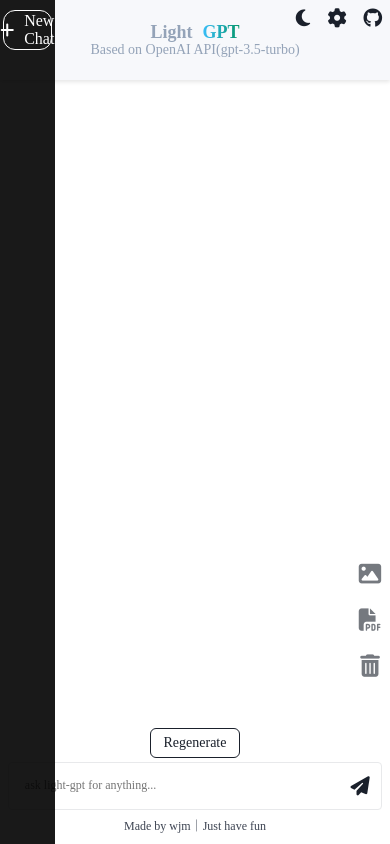
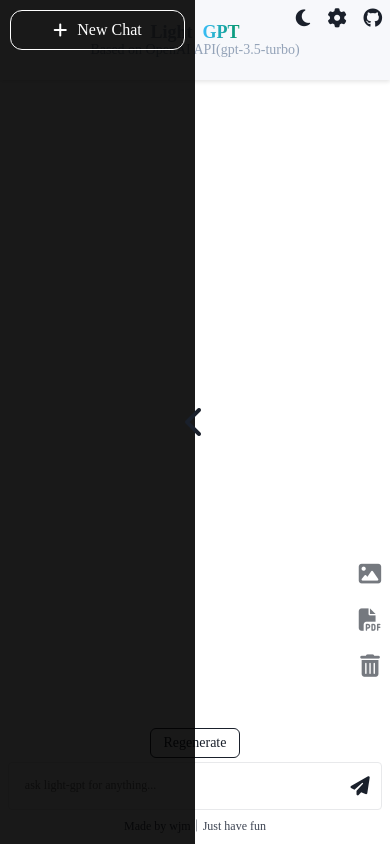
Before and after one commit to riwigefi/light-gpt, a Next.js app: page / in a window 390 px wide. Built offline with nearby package versions, Linux system fonts and the light colour scheme.

Commit message:
fix: mobile history topic style

```diff
--- a/pages/index.tsx
+++ b/pages/index.tsx
@@ -450,6 +450,9 @@
         setMessageList([]);
     };
 
+    const [historyTopicListVisible, setHistoryTopicListVisible] =
+        useState(true);
+
     return (
         <div id="app" className={styles.app} data-theme={theme}>
             <HeadMeatSetup></HeadMeatSetup>
@@ -457,7 +460,23 @@
             <ToastContainer></ToastContainer>
 
             {/** 历史对话记录 */}
-            <div className={styles.historyTopicListContainer}>
+            <div
+                className={`${styles.historyTopicListContainer} ${
+                    !historyTopicListVisible && styles.hide
+                }`}
+            >
+                <div
+                    className={styles.mobileHistoryTopicListToggle}
+                    onClick={() =>
+                        setHistoryTopicListVisible((visible) => !visible)
+                    }
+                >
+                    {historyTopicListVisible ? (
+                        <i className="fas fa-chevron-left"></i>
+                    ) : (
+                        <i className="fas fa-chevron-right"></i>
+                    )}
+                </div>
                 <div
                     className={styles.newChatBtn}
                     onClick={() => {
--- a/styles/Home.module.scss
+++ b/styles/Home.module.scss
@@ -17,6 +17,30 @@
         z-index: 6;
         display: flex;
         flex-direction: column;
+        transition: all 0.2s ease;
+
+        &.hide {
+            width: 0;
+            .newChatBtn,
+            .historyTopicList {
+                display: none;
+            }
+        }
+        .mobileHistoryTopicListToggle {
+            width: 40px;
+            height: 40px;
+            position: absolute;
+            top: 50%;
+            margin-top: -20px;
+            right: -20px;
+            display: flex;
+            justify-content: center;
+            align-items: center;
+            cursor: pointer;
+            i {
+                transform: scale(2);
+            }
+        }
         .newChatBtn {
             width: 90%;
             height: 40px;
@@ -542,6 +566,12 @@
         height: 100vh;
         display: flex;
         flex-direction: column;
+
+        .historyTopicListContainer {
+            width: 50vw;
+            transition: all 0.2s ease;
+        }
+
         .systemSettingMenus {
             font-size: 12px;
             width: 160px;
```
